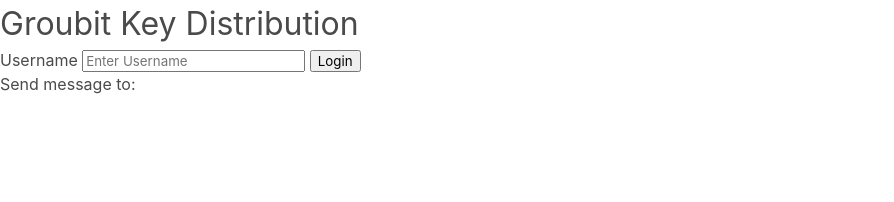
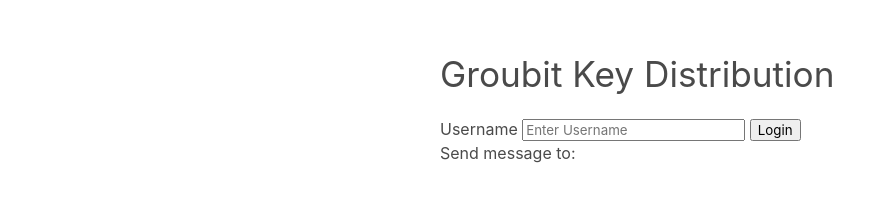
Before and after one commit to Donisius/groubit-key-distribution, a website with bundled scripts: page client/index.html in a window 1280 px wide. Shown: the whole page, without its empty margins (0-894 px from the left). Built offline with nearby package versions, Linux system fonts and the light colour scheme; files whose address does not match are found by name.

Commit message:
Add more styles

```diff
--- a/client/index.css
+++ b/client/index.css
@@ -1,23 +1,14 @@
 @import "https://cdn.jsdelivr.net/npm/bulma@0.9.2/css/bulma.min.css";
 
-body {
-    margin: 0;
-    font-family: -apple-system, BlinkMacSystemFont, 'Segoe UI', 'Roboto', 'Oxygen',
-        'Ubuntu', 'Cantarell', 'Fira Sans', 'Droid Sans', 'Helvetica Neue',
-        sans-serif;
-    -webkit-font-smoothing: antialiased;
-    -moz-osx-font-smoothing: grayscale;
-}
-
-code {
-    font-family: source-code-pro, Menlo, Monaco, Consolas, 'Courier New', monospace;
-}
-
 .message-box {
-    width: 50%;
     margin-top: 1.2rem;
     margin-right: 0;
-    background-color: #cecece;
+    background-color: lightgrey;
     height: 20rem;
     overflow: auto;
 }
+
+.wrapper {
+    width: 25rem;
+    margin: 3rem auto;
+}
--- a/client/index.html
+++ b/client/index.html
@@ -9,9 +9,10 @@
     <title>Document</title>
 </head>
 <body>
-    <h1 style='font-size: 2rem'>Groubit Key Distribution</h1>
+    <div class='wrapper'>
+        <h1 style='font-size: 2.2rem'>Groubit Key Distribution</h1>
         <div>
-        <div>
+            <div style='margin-top: 1rem'>
                 <label>Username</label>
                 <input type='text' id='username-input' placeholder='Enter Username'>
                 <button id='login-btn' onclick='login()'>Login</button>
@@ -29,6 +30,7 @@
                 <ul class='message-box' id='messages'></ul>
             </div>
         </div>
+    </div>
     <script src='groubit.js' type='module'></script>
     <script src='index.js' type='module'></script>
 </body>
--- a/client/index.js
+++ b/client/index.js
@@ -69,6 +69,10 @@ socket.on('recieve_classified_bases', ({ from, classifiedBases }) => {
 });
 
 const login = () => {
+    if (from !== '') {
+        alert('You are already logged in');
+        return;
+    }
     const username = usernameInput.value;
     socket.emit('login', { username });
     messageDiv.style.display = 'block';
@@ -144,7 +148,7 @@ const sendRandomGroubits = (user) => {
 
 const decodeGroubits = (groubits) => {
     // Bases which are used to decode groubits into bits using
-    // read if base at index i is 1 and iread if 0.
+    // `read` if `base` at index `i` is `1` and `iread` if `0`.
     const bases = [];
     const bits = groubits.map(groubit => {
         const base = Math.round(Math.random());
```
Lines whose indentation alone changed are shown as unchanged.
